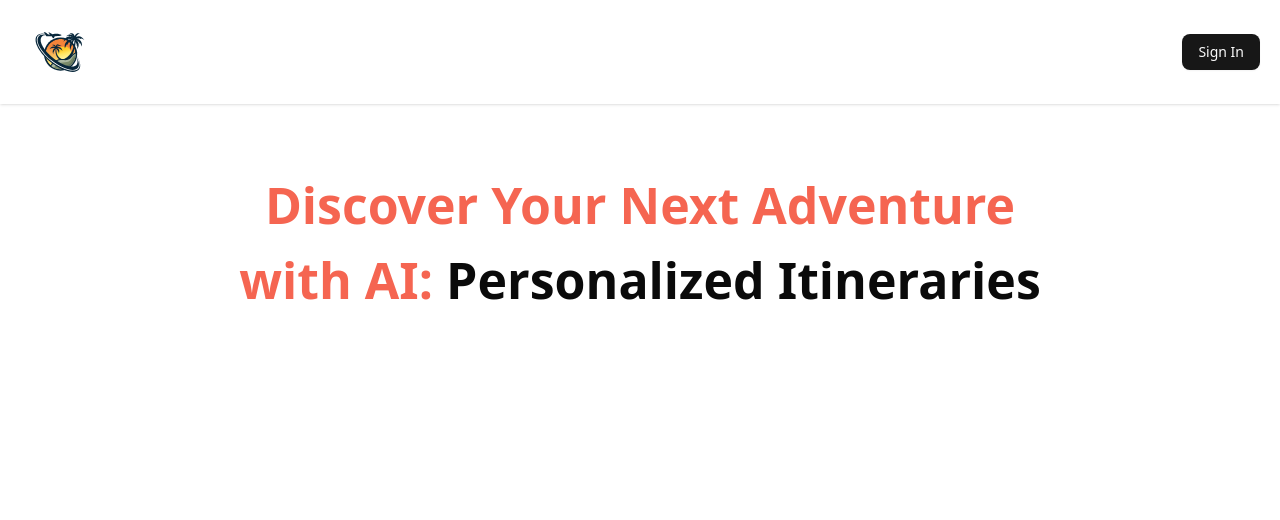
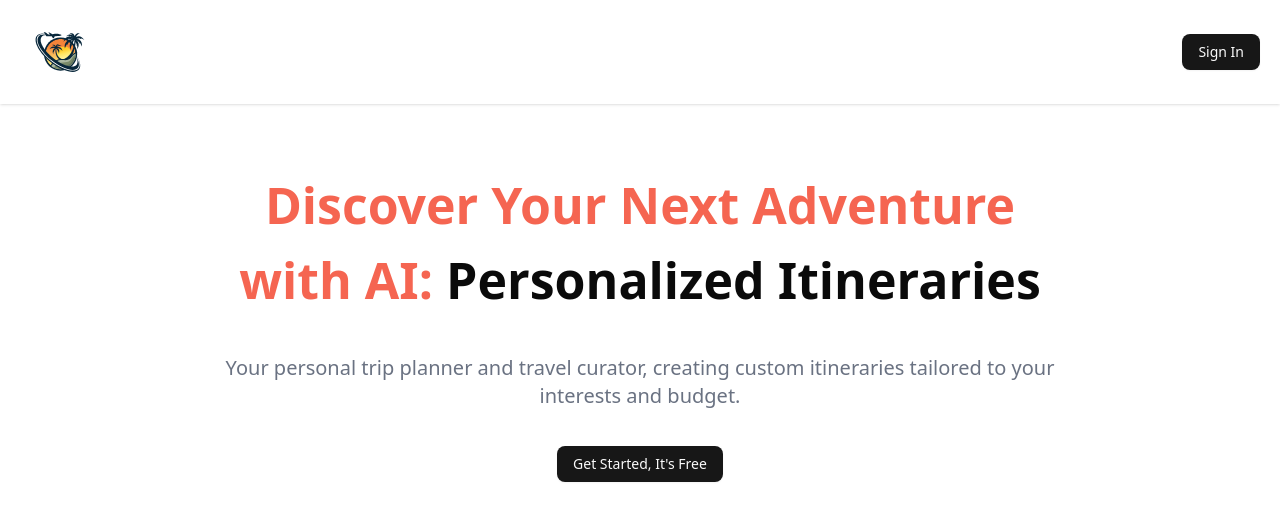
Before and after one commit to prabuddhaxdev/Yaatra-AI, a React (Vite) app: page / in a window 1280 px wide. Shown: the top 520 px of the page. Built offline with nearby package versions, Linux system fonts and the light colour scheme.

Commit message:
Add Hero Section

```diff
--- a/src/components/custom/Header.jsx
+++ b/src/components/custom/Header.jsx
@@ -4,7 +4,7 @@ import { Button } from '../ui/button'
 function Header() {
   return (
     <div className='p-3 shadow-sm flex justify-between items-center px-5'>
-      <img src='/public/logo.svg'/>
+      <img src='/logo.svg'/>
       <div>
         <Button>Sign In</Button>
       </div>
--- a/src/components/custom/Hero.jsx
+++ b/src/components/custom/Hero.jsx
@@ -1,12 +1,16 @@
 import React from 'react'
+import { Button } from '../ui/button';
 
 function Hero() {
   return (
-    <div className="flex items-center mx-56 gap-9">
+    <div className="flex flex-col items-center mx-56 gap-9">
       <h1 className="font-extrabold text-[50px] text-center mt-16">
         <span className='text-[#f56551]'>Discover Your Next Adventure with AI: </span>Personalized
         Itineraries
       </h1>
+      <p className='text-xl text-gray-500 text-center'>Your personal trip planner and travel curator, creating custom itineraries tailored to your interests and budget.</p>
+
+      <Button>Get Started, It's Free</Button>
     </div>
   );
 }
```
